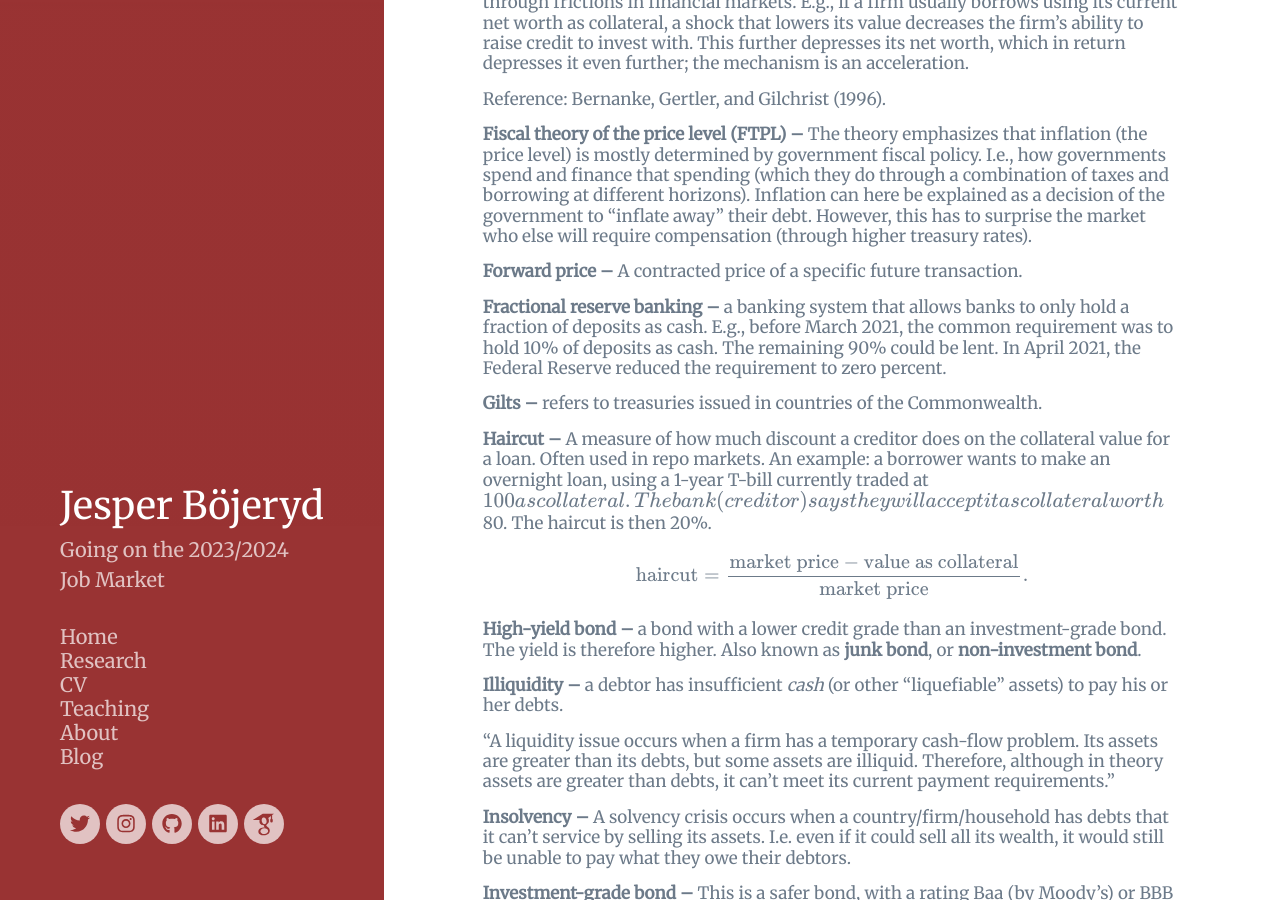
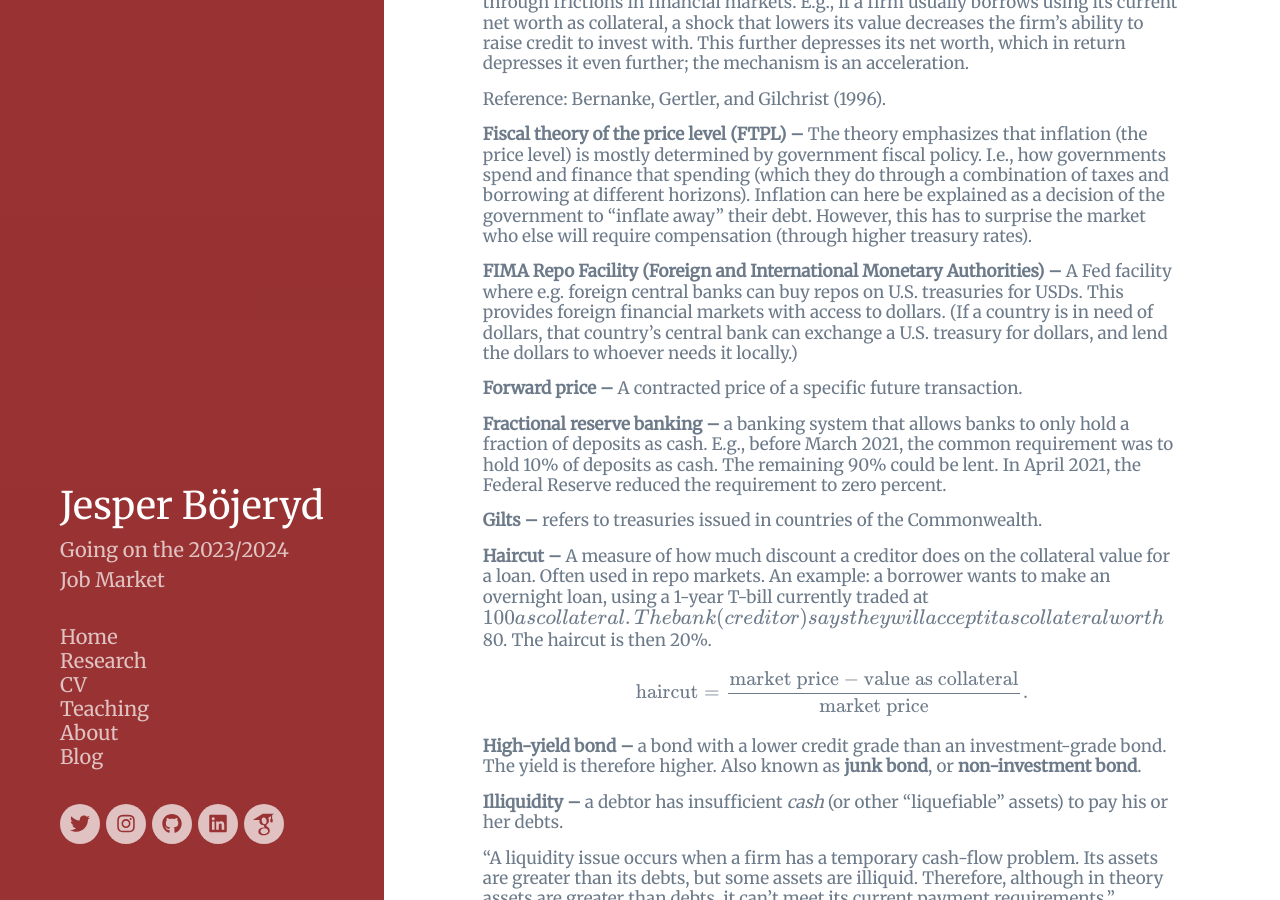
Before and after one commit to bojeryd91/bojeryd91.github.io, a Jekyll site: the page built from _posts/2020-08-13-macro-finance-glossary.md, in a window 1280 px wide and 900 px high, scrolled down 2190 px. Built offline with Jekyll 4.4.1, drawn with Linux system fonts in a browser that asks for light colours; nearby versions of some CDN libraries; some web fonts are replaced.

Commit message:
Update 2020-08-13-macro-finance-glossary.md

```diff
--- a/_posts/2020-08-13-macro-finance-glossary.md
+++ b/_posts/2020-08-13-macro-finance-glossary.md
@@ -96,6 +96,8 @@ Reference: Bernanke, Gertler, and Gilchrist (1996).
 
 
 **Fiscal theory of the price level (FTPL) --** The theory emphasizes that inflation (the price level) is mostly determined by government fiscal policy. I.e., how governments spend and finance that spending (which they do through a combination of taxes and borrowing at different horizons). Inflation can here be explained as a decision of the government to "inflate away" their debt. However, this has to surprise the market who else will require compensation (through higher treasury rates).
+
+**FIMA Repo Facility (Foreign and International Monetary Authorities) --** A Fed facility where e.g. foreign central banks can buy repos on U.S. treasuries for USDs. This provides foreign financial markets with access to dollars. (If a country is in need of dollars, that country's central bank can exchange a U.S. treasury for dollars, and lend the dollars to whoever needs it locally.)
 
 
 **Forward price --** A contracted price of a specific future transaction.
```
